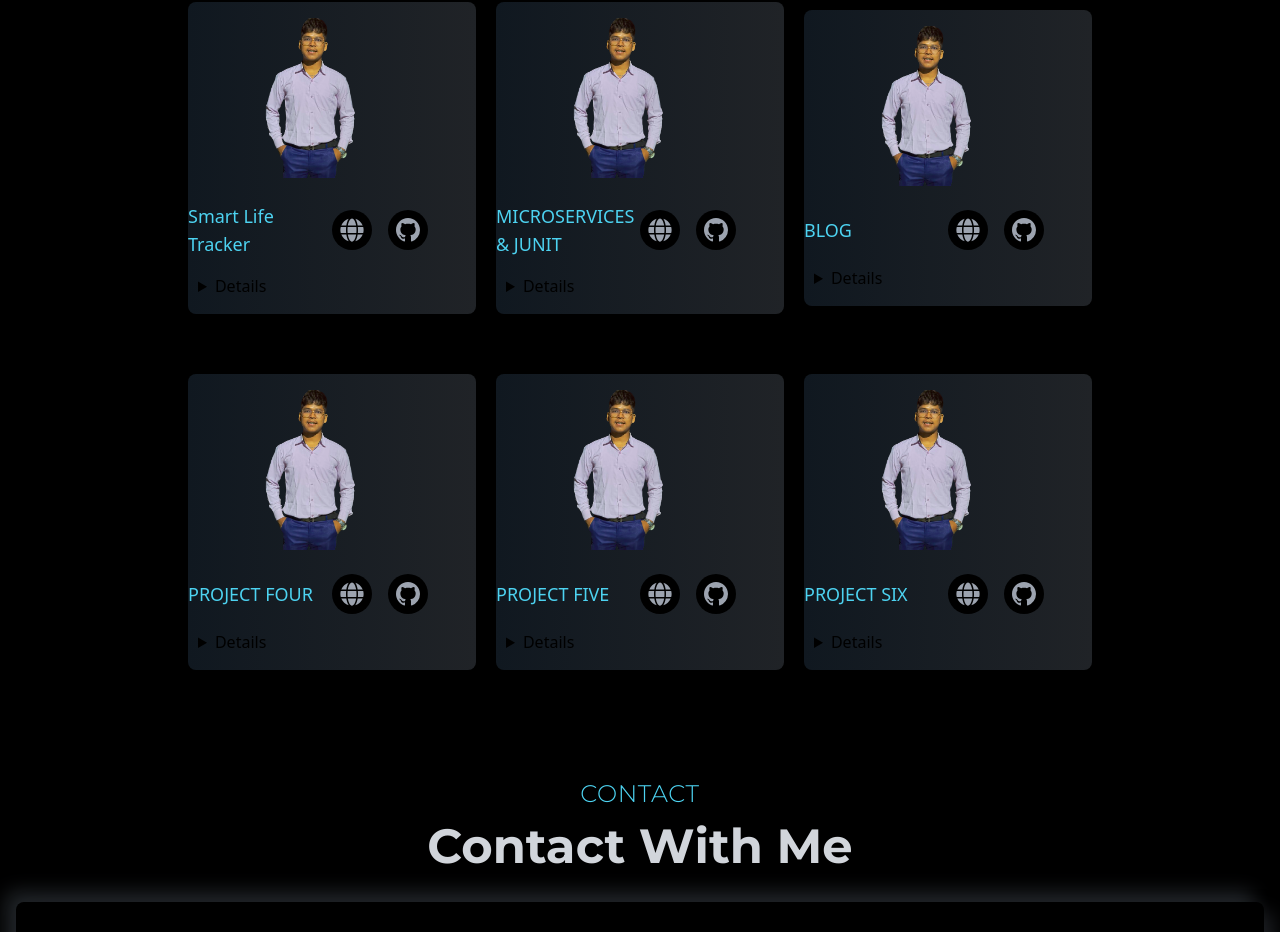
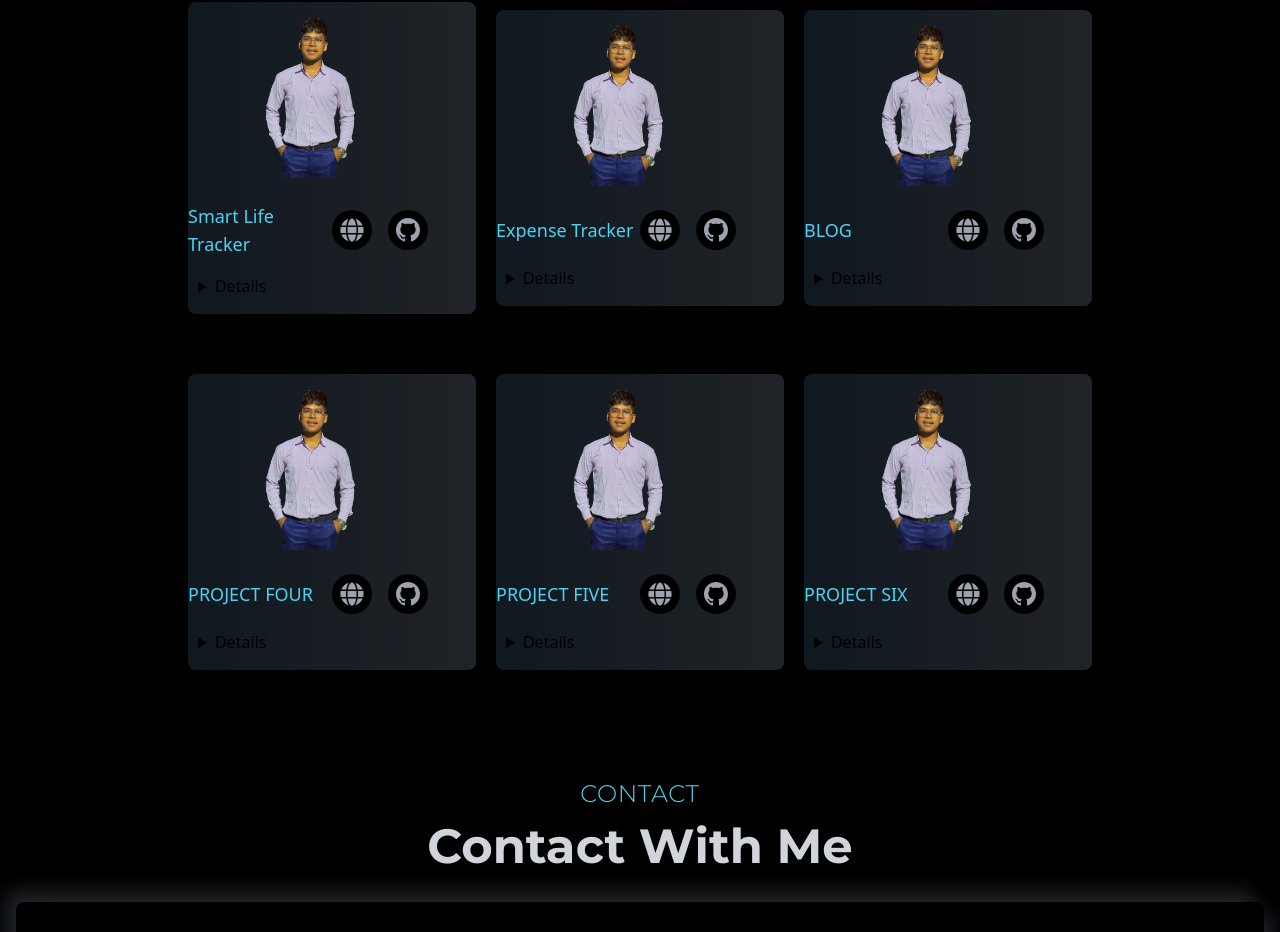
Before and after one commit to gyansinghraj22/my-portfolio, a React (Vite) app: page / in a window 1280 px wide. Shown: the part 2274-3206 px from the top of the page. Built offline with nearby package versions, Linux system fonts and the light colour scheme.

Commit message:
two own project is added in the portfolio

```diff
--- a/src/components/projects/Projects.jsx
+++ b/src/components/projects/Projects.jsx
@@ -37,7 +37,7 @@ const Projects = () => {
 
       {/* <div className="grid grid-cols-4 mx-auto w-11/12  xl:grid-cols-5 lg:grid-cols-4 gap-x-2 md:grid-cols-3 sm:grid-cols-2 "> */}
         <ProjectCard title="Smart Life Tracker" des="It is a project in flutter featuring the record of expenses, notes and todo."  />
-        <ProjectCard title="MICROSERVICES & JUNIT" des="created the microservice and testing using JUnit "  />
+        <ProjectCard title="Expense Tracker" des="it is a mobile app for the expense tracking which enables the user to track record of expenses and budget of the users "  />
         <ProjectCard title="BLOG" des="this project contains the backend logic and REST API built using spring boot "  />
         <ProjectCard title="PROJECT FOUR" des="Lorem ipsum dolor sit amet, consectetur adipiscing elit. Vivamus gravida condimentum purus, vel ullamcorper lectus lacinia in."  />
         <ProjectCard title="PROJECT FIVE" des="Lorem ipsum dolor sit amet, consectetur adipiscing elit. Vivamus gravida condimentum purus, vel ullamcorper lectus lacinia in."  />
```
